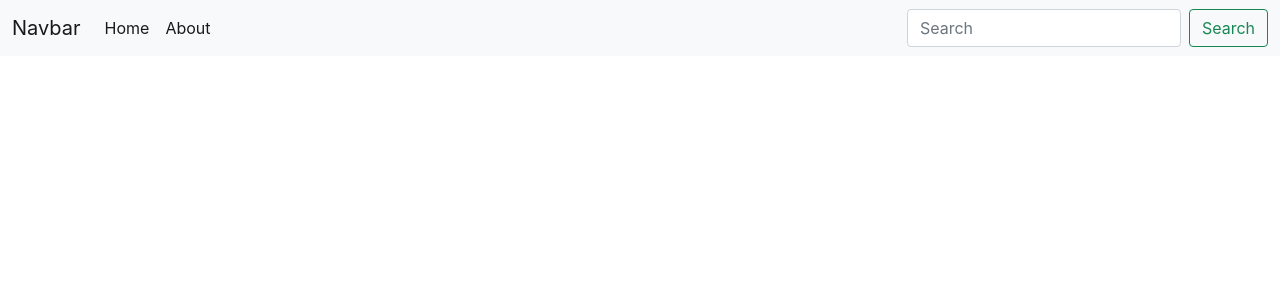
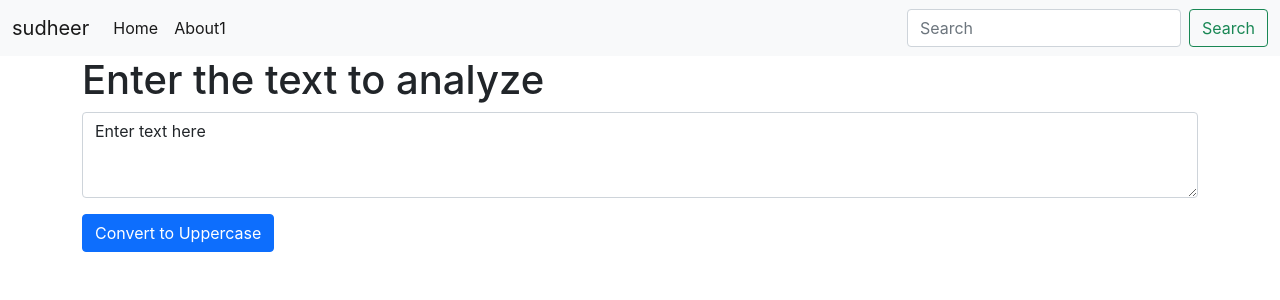
Before and after one commit to sudhida07/My-app, a React (Create React App) app: page / in a window 1280 px wide. Shown: the top 300 px of the page. Built offline with nearby package versions, Linux system fonts and the light colour scheme.

Commit message:
Convert to uppercase

```diff
--- a/src/App.js
+++ b/src/App.js
@@ -1,5 +1,7 @@
 
 import './App.css';
+import Navbar from './components/Navbar';
+import TextForm from './components/TextForm';
 
 
 
@@ -7,28 +9,12 @@
   return (
 
 <>
-<nav className="navbar navbar-expand-lg navbar-light bg-light">
-  <div className="container-fluid">
-    <a className="navbar-brand" href="/">Navbar</a>
-    <button className="navbar-toggler" type="button" data-bs-toggle="collapse" data-bs-target="#navbarSupportedContent" aria-controls="navbarSupportedContent" aria-expanded="false" aria-label="Toggle navigation">
-      <span className="navbar-toggler-icon"></span>
-    </button>
-    <div className="collapse navbar-collapse" id="navbarSupportedContent">
-      <ul className="navbar-nav me-auto mb-2 mb-lg-0">
-        <li className="nav-item">
-          <a className="nav-link active" aria-current="page" href="/">Home</a>
-        </li>
-        <li className="nav-item">
-          <a className="nav-link active" aria-current="page" href="/">About</a>
-        </li>
-      </ul>
-      <form className="d-flex">
-        <input className="form-control me-2" type="search" placeholder="Search" aria-label="Search"/>
-        <button className="btn btn-outline-success" type="submit">Search</button>
-      </form>
-    </div>
-  </div>
-</nav>
+<Navbar title="sudheer" aboutText="About1"/>
+<div className="container">
+<TextForm heading="Enter the text to analyze"/>
+</div>
+
+
 </>
   );
 }
--- a/src/components/Navbar.js
+++ b/src/components/Navbar.js
@@ -1,9 +1,32 @@
 import React from 'react'
+import PropTypes from 'prop-types'
 
-export default function Navbar() {
+
+export default function Navbar(props) {
     return (
-        <div>
-            hello i am navbar
+        <nav className="navbar navbar-expand-lg navbar-light bg-light">
+        <div className="container-fluid">
+          <a className="navbar-brand" href="/">{props.title}</a>
+          <button className="navbar-toggler" type="button" data-bs-toggle="collapse" data-bs-target="#navbarSupportedContent" aria-controls="navbarSupportedContent" aria-expanded="false" aria-label="Toggle navigation">
+            <span className="navbar-toggler-icon"></span>
+          </button>
+          <div className="collapse navbar-collapse" id="navbarSupportedContent">
+            <ul className="navbar-nav me-auto mb-2 mb-lg-0">
+              <li className="nav-item">
+                <a className="nav-link active" aria-current="page" href="/">Home</a>
+              </li>
+              <li className="nav-item">
+                <a className="nav-link active" aria-current="page" href="/">{props.aboutText}</a>
+              </li>
+            </ul>
+            <form className="d-flex">
+              <input className="form-control me-2" type="search" placeholder="Search" aria-label="Search"/>
+              <button className="btn btn-outline-success" type="submit">Search</button>
+            </form>
+          </div>
         </div>
+      </nav>
     )
 }
+Navbar.propTypes ={ title:PropTypes.string.isRequired, aboutText:PropTypes.string}
+// Navbar.defaultProps={title:"test",aboutText:"test"}
--- /dev/null
+++ b/src/components/TextForm.js
@@ -0,0 +1,22 @@
+import React,{useState} from 'react'
+
+export default function TextForm(props) {
+    const[text,setText]=useState('Enter text here');
+    const handleUpClick=()=>{
+        let newText=text.toUpperCase()
+        setText(newText)
+    }
+    const handleOnchanges=(event)=>{
+        setText(event.target.value)
+    }
+
+    return (
+    <div>
+        <h1>{props.heading}</h1>
+      <div className="mb-3">
+       <textarea className="form-control" value={text} onChange={handleOnchanges} id="exampleFormControlTextarea1" rows="3"></textarea>
+        </div>
+        <button className='btn btn-primary' onClick={handleUpClick}>Convert to Uppercase</button>
+    </div>
+    )
+}
```
